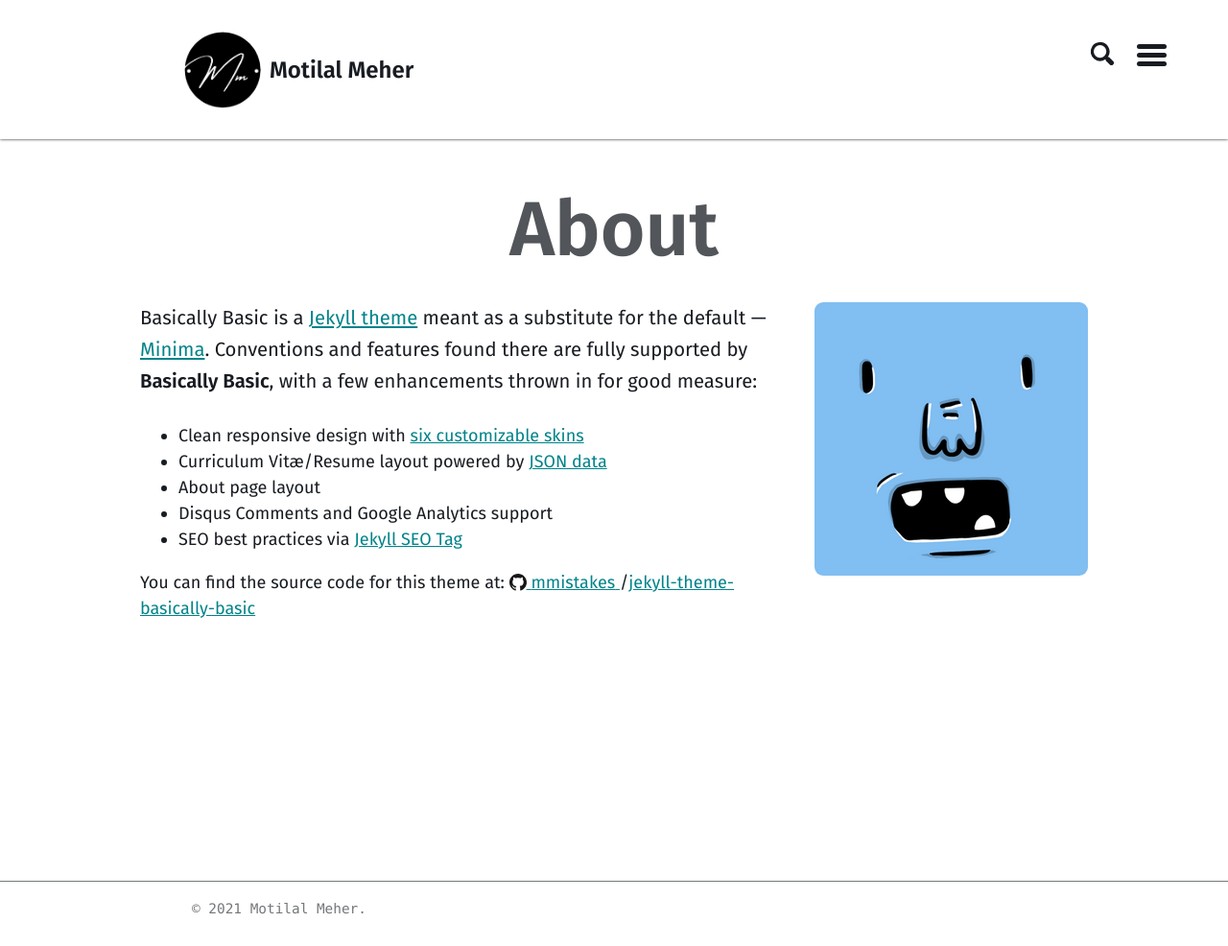
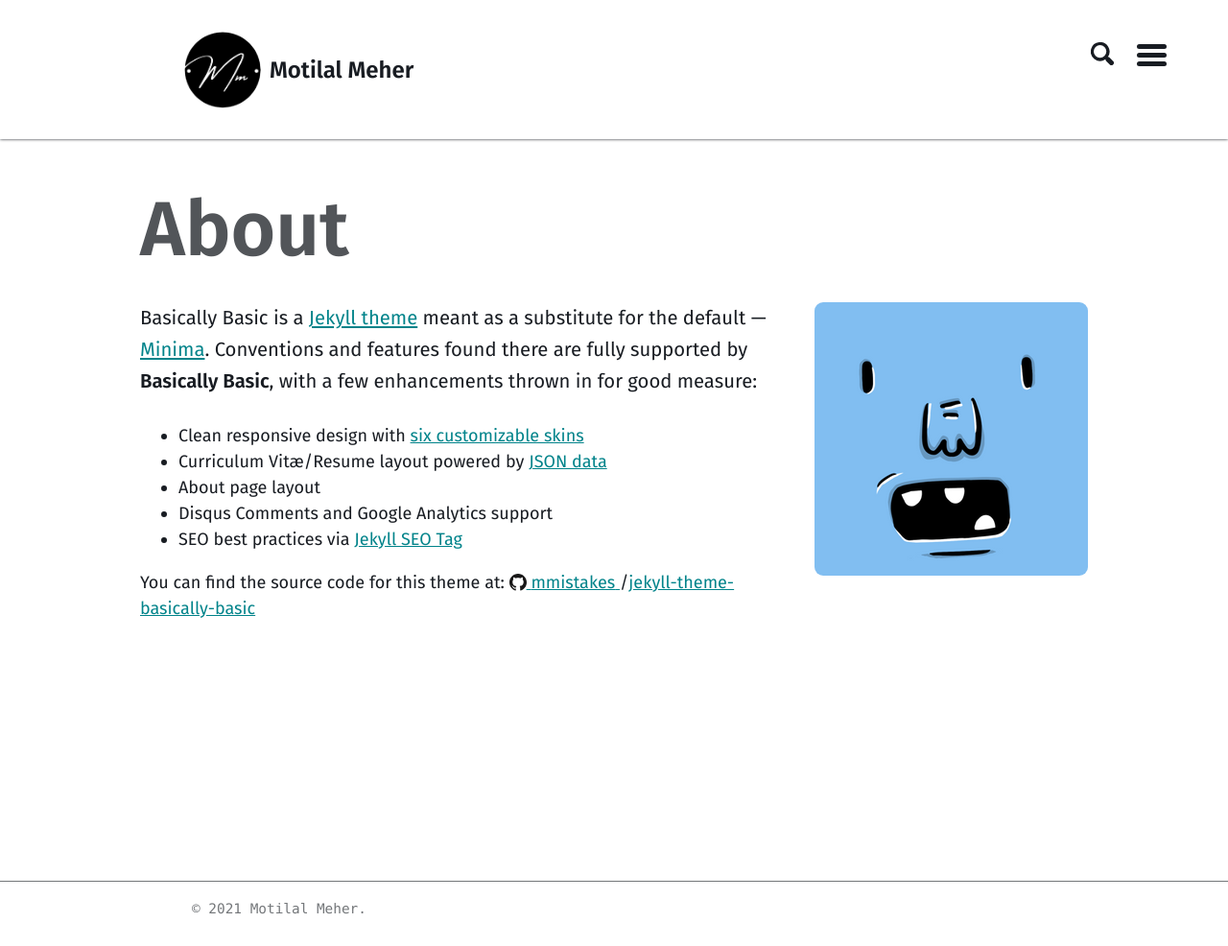
Before and after one commit to motilalmeher/motilalmeher.github.io, a Jekyll site: the page built from about.md, in a window 1280 px wide. Shown: the whole page at 96% size. Built offline with Jekyll 4.4.1, drawn with Linux system fonts in a browser that asks for light colours.

Commit message:
Update page-intro.html

```diff
--- a/_includes/page-intro.html
+++ b/_includes/page-intro.html
@@ -10,7 +10,7 @@
     </div>
   {% endif %}
   <div class="inner">
-  <div class="intro-text" style="text-align: center;">
+  <div class="intro-text">
       <h1 id="page-title" class="intro-title">{{ page.alt_title | default: page.title | default: site.title | markdownify | strip_html }}</h1>
       {% if page.sub_title %}
         <p class="intro-subtitle">{{ page.sub_title | markdownify | strip_html }}</p>
```
